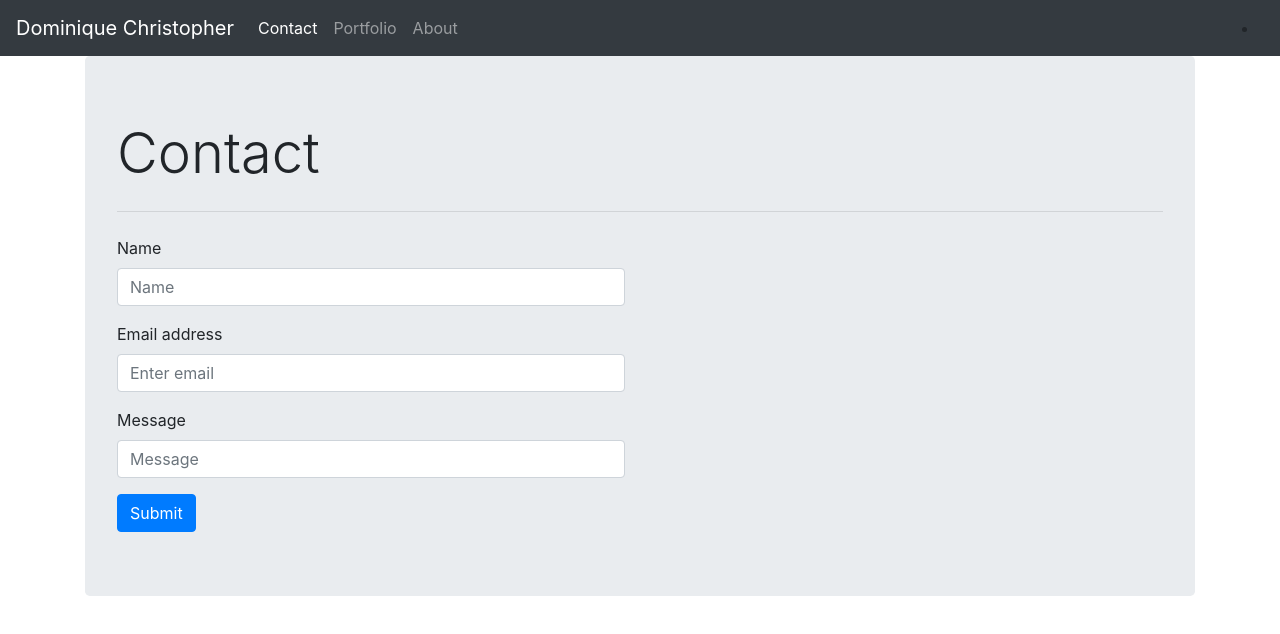
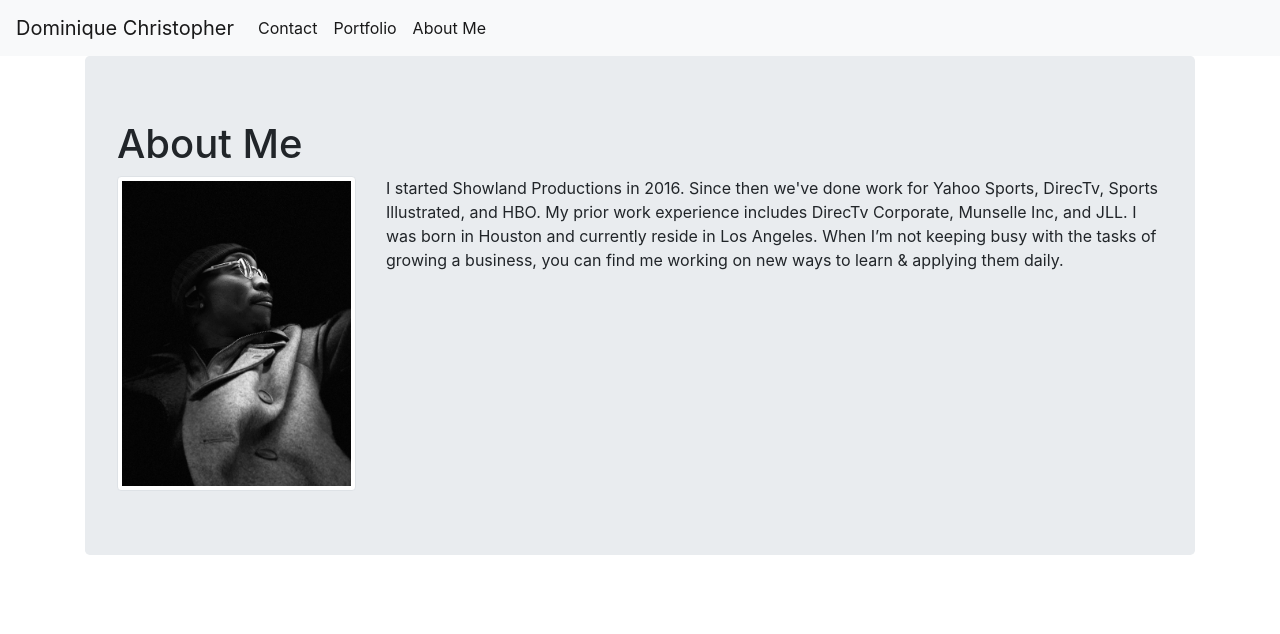
Before and after one commit to ShowlandProductions/AboutMe, a plain HTML site: page index.html in a window 1280 px wide. Drawn offline with nearby package versions, Linux system fonts and the light colour scheme.

Commit message:
Add files via upload

```diff
--- a/index.html
+++ b/index.html
@@ -10,58 +10,46 @@
 <script src="https://code.jquery.com/jquery-3.5.1.slim.min.js" integrity="sha384-DfXdz2htPH0lsSSs5nCTpuj/zy4C+OGpamoFVy38MVBnE+IbbVYUew+OrCXaRkfj" crossorigin="anonymous"></script>
 <script src="https://cdn.jsdelivr.net/npm/bootstrap@4.5.3/dist/js/bootstrap.bundle.min.js" integrity="sha384-ho+j7jyWK8fNQe+A12Hb8AhRq26LrZ/JpcUGGOn+Y7RsweNrtN/tE3MoK7ZeZDyx" crossorigin="anonymous"></script>
 
+<body>
 
-<nav class="navbar navbar-expand-lg navbar-dark bg-dark">
-    <a class="navbar-brand" href="#">Dominique Christopher</a>
+  <nav class="navbar navbar-expand-lg navbar-light bg-light">
+    <a class="navbar-brand" href="">Dominique Christopher</a>
 
     <div class="collapse navbar-collapse" id="navbarSupportedContent">
       <ul class="navbar-nav mr-auto">
         <li class="nav-item active">
-          <a class="nav-link" href="https://showlandproductions.github.io/ContactInfo/">Contact <span class="sr-only">(current)</span></a>
+          <a class="nav-link" href="https://showlandproductions.github.io/ContactInfo/">Contact</a>
         </li>
-        <li class="nav-item">
+        <li class="nav-item active">
           <a class="nav-link" href="https://showlandproductions.github.io/Portfolio/">Portfolio</a>
         </li>
-        <li class="nav-item">
-            <a class="nav-link" href="https://showlandproductions.github.io/AboutMe/">About</a>
-          </li>
-        <li class="nav-item dropdown">
-          </div>
-        </li>
-        <li class="nav-item">
+        <li class="nav-item active">
+          <a class="nav-link" href="https://showlandproductions.github.io/AboutMe/">About Me</a>
         </li>
       </ul>
     </div>
   </nav>
 
-<body>
+  <div class="container">
+    <div class="jumbotron">
+      <div class="row">
+        <div class="col-lg-12">
+          <div class="page-header">
+          <h1>About Me</h1>
+          </div>
+        <div class="row">
+          <div class="col-md-3">
+            <img src="IMG_5425 2.JPG" alt="Picture of Me" class="img-thumbnail">
+          </div>
+          <div class="col-lg-9">
+            <p>
+                I started Showland Productions in 2016. Since then we've done work for Yahoo Sports, DirecTv, Sports Illustrated, and HBO.
+                My prior work experience includes DirecTv Corporate, Munselle Inc, and JLL. I was born in Houston and currently reside in Los Angeles. When I’m not keeping busy with the tasks of growing a business, you can find me working on new ways to learn & applying them daily.
+            </p>
+          </div>
+        </div>
+      </div>
 
-<div class="container">
-
-    <div class="jumbotron">
-        <h1 class="display-4">Contact</h1>
-        <hr class="my-4">
-
-            <div class="row">
-
-                <div class="col-lg-6">
-
-            <div class="form-group">
-                <label for="exampleInputEmail1">Name</label>
-                <input type="email" class="form-control" id="exampleInputEmail1" aria-describedby="emailHelp" placeholder="Name">
-            </div>
-
-            <div class="form-group">
-                <label for="exampleInputEmail1">Email address</label>
-                <input type="email" class="form-control" id="exampleInputEmail1" aria-describedby="emailHelp" placeholder="Enter email">
-            </div>
-
-            <div class="form-group">
-                <label for="exampleInputPassword1">Message</label>
-                <input type="password" class="form-control" id="exampleInputPassword1" placeholder="Message">
-            </div>
-                <button type="submit" class="btn btn-primary">Submit</button>
-</div>
 
 </body>
 </html>
```
